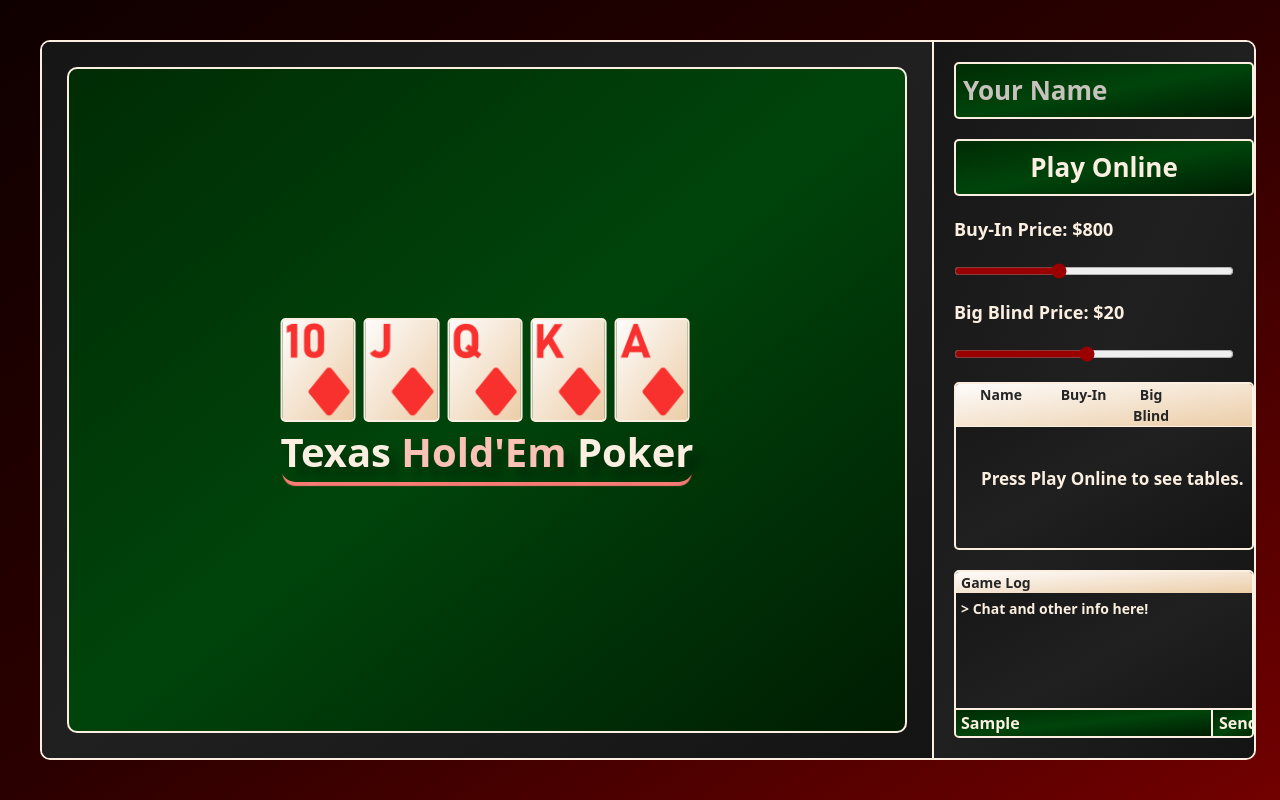
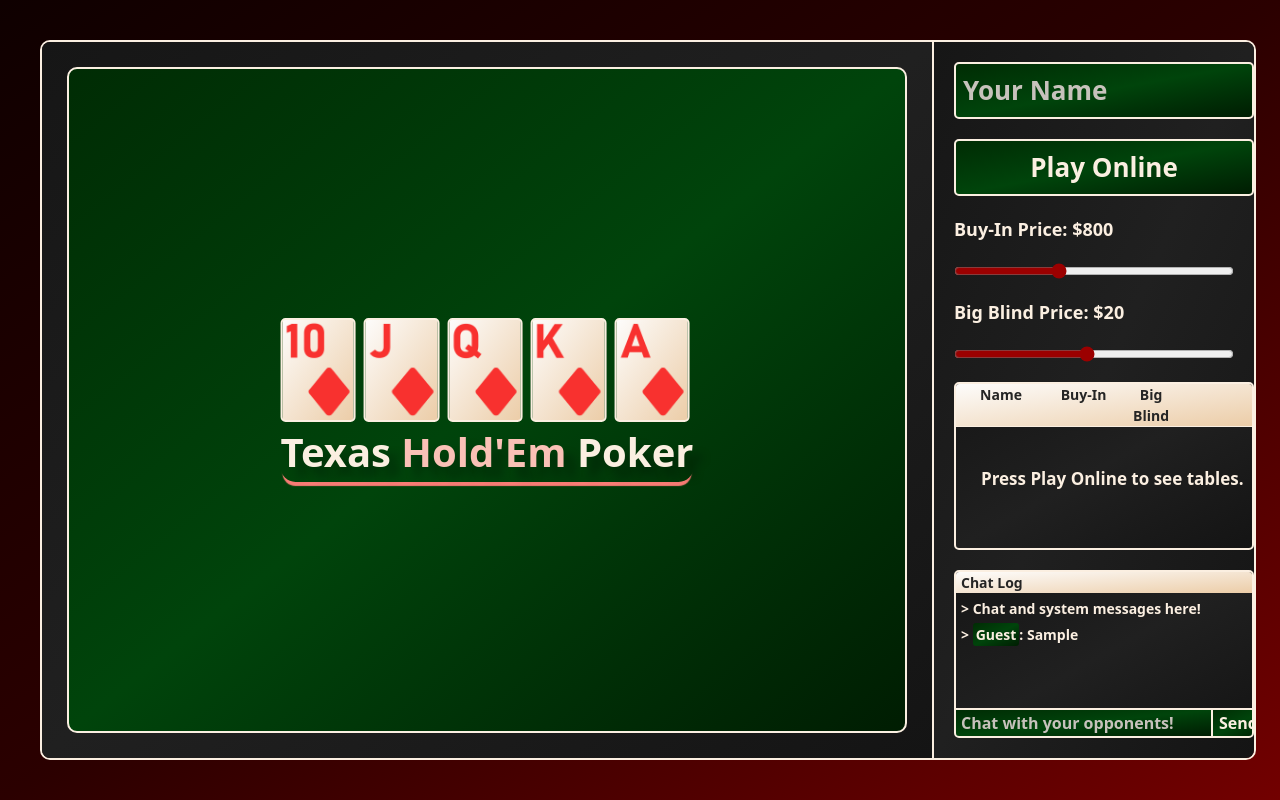
Before and after one commit to JakubDurkac/poker_project, a React (Vite) app: page / in a window 1280 px wide. Both pictures are taken after typing "Sample" into the empty fields and a click on the button "Send". Built offline with nearby package versions, Linux system fonts and the light colour scheme.

Commit message:
Fully implement ChatLog. Chat is now working, players can chat with each other at the table. Might add a few system messages next.

```diff
--- a/src/App.css
+++ b/src/App.css
@@ -344,6 +344,7 @@ input[type='range'] {
 }
 
 .game-log-line {
+  word-break: break-word;
   margin: 5px 5px 5px 5px;
 }
 
@@ -376,3 +377,9 @@ input[type='range'] {
   border-width: 2px 0px 0px 2px;
   border-style: solid;
 }
+
+.chat-message-author {
+  background-image: var(--poker-table-gradient);
+  padding: 2px 3px 2px 3px;
+  border-radius: 3px;
+}
--- a/src/App.tsx
+++ b/src/App.tsx
@@ -11,6 +11,7 @@ import {
   Showdown,
   Suit,
   Rank,
+  ChatMessage,
 } from "./types";
 
 const initialClientAttributes: ClientAttributes = {
@@ -61,6 +62,47 @@ function App() {
 
   const [availableTables, setAvailableTables] = useState<Table[]>([]);
   const [showdownObjects, setShowdownObjects] = useState<Showdown[]>([]);
+
+  const [chatMessages, setChatMessages] = useState<ChatMessage[]>([
+    {
+      author: "system",
+      message: "Chat and system messages here!",
+    },
+  ]);
+
+  const addChatMessage = (author: string, message: string) => {
+    const newMessage: ChatMessage = {
+      author: author,
+      message: message,
+    };
+
+    setChatMessages((prevMessages) => [...prevMessages, newMessage]);
+
+    const { name, socket, isPlaying } = clientAttributes;
+    if (isPlaying && name && socket) {
+      const dataToSend = {
+        chatMessage: newMessage,
+      };
+
+      const message = {
+        type: "chatMessage",
+        data: dataToSend,
+      };
+
+      if (socket) {
+        socket.send(JSON.stringify(message));
+      }
+    }
+  };
+
+  const addChatMessageWithoutSending = (author: string, message: string) => {
+    const newMessage: ChatMessage = {
+      author: author,
+      message: message,
+    };
+
+    setChatMessages((prevMessages) => [...prevMessages, newMessage]);
+  };
 
   const connectToServer = (
     playerName: string,
@@ -155,6 +197,11 @@ function App() {
 
       case "showdown":
         setShowdownObjects(message.data);
+        break;
+
+      case "chatMessage":
+        const { chatAuthor, chatMessage } = message.data;
+        addChatMessageWithoutSending(chatAuthor, chatMessage);
         break;
 
       default:
@@ -312,6 +359,8 @@ function App() {
           playerStates={playerStates}
           clientAttributes={clientAttributes}
           showdownObjects={showdownObjects}
+          chatMessages={chatMessages}
+          addChatMessage={addChatMessage}
         />
       ) : (
         <OfflineMenu
@@ -319,6 +368,8 @@ function App() {
           clientAttributes={clientAttributes}
           connectToServer={connectToServer}
           joinTable={joinTable}
+          chatMessages={chatMessages}
+          addChatMessage={addChatMessage}
         />
       )}
     </div>
--- a/src/components/ChatLog.tsx
+++ b/src/components/ChatLog.tsx
@@ -1,17 +1,71 @@
-const ChatLog = () => {
+import { useEffect, useRef, useState } from "react";
+import { ChatMessage, ClientAttributes } from "../types";
+
+interface Props {
+  chatMessages: ChatMessage[];
+  addChatMessage: (author: string, message: string) => void;
+  clientAttributes: ClientAttributes;
+}
+
+const ChatLog = ({ chatMessages, addChatMessage, clientAttributes }: Props) => {
+  const [inputValue, setInputValue] = useState<string>("");
+  const messagesEndRef = useRef<HTMLDivElement | null>(null);
+
+  const handleSendMessage = () => {
+    if (inputValue.trim()) {
+      addChatMessage(clientAttributes.name ?? "Guest", inputValue);
+      setInputValue("");
+    }
+  };
+
+  const handleKeyDown = (e: React.KeyboardEvent<HTMLInputElement>) => {
+    if (e.key === "Enter") {
+      handleSendMessage();
+    }
+  };
+
+  const scrollToBottom = () => {
+    if (messagesEndRef.current) {
+      messagesEndRef.current.scrollIntoView({ behavior: "smooth" });
+    }
+  };
+
+  useEffect(() => {
+    scrollToBottom();
+  }, [chatMessages]);
+
   return (
     <div className="game-log-container">
-      <div className="game-log-header">Game Log</div>
+      <div className="game-log-header">Chat Log</div>
       <div className="game-log-messages">
-        <div className="game-log-line">{">"} Chat and other info here!</div>
+        {chatMessages.map((msg, index) => (
+          <div key={index} className="game-log-line">
+            {"> "}
+            {msg.author === "system" ? (
+              ""
+            ) : (
+              <>
+                <span className="chat-message-author">{msg.author}</span>
+                {": "}
+              </>
+            )}
+            {msg.message}
+          </div>
+        ))}
+        <div ref={messagesEndRef} />
       </div>
       <div className="game-log-chat">
         <input
           className="chat-input"
           type="text"
           placeholder="Chat with your opponents!"
+          value={inputValue}
+          onChange={(e) => setInputValue(e.target.value)}
+          onKeyDown={handleKeyDown}
         />
-        <button className="chat-send-button">Send</button>
+        <button className="chat-send-button" onClick={handleSendMessage}>
+          Send
+        </button>
       </div>
     </div>
   );
--- a/src/components/OfflineMenu.tsx
+++ b/src/components/OfflineMenu.tsx
@@ -1,6 +1,6 @@
 import { useState } from "react";
 import AvailableTablesList from "./AvailableTablesList";
-import { ClientAttributes, Table } from "../types";
+import { ChatMessage, ClientAttributes, Table } from "../types";
 import ChatLog from "./ChatLog";
 
 interface Props {
@@ -12,6 +12,8 @@ interface Props {
     bigBlindPrice: number
   ) => void;
   joinTable: (tableName: string) => void;
+  chatMessages: ChatMessage[];
+  addChatMessage: (author: string, message: string) => void;
 }
 
 const OfflineMenu = ({
@@ -19,6 +21,8 @@ const OfflineMenu = ({
   clientAttributes,
   connectToServer,
   joinTable,
+  chatMessages,
+  addChatMessage,
 }: Props) => {
   const [inputName, setInputName] = useState("");
   const [buyInPrice, setBuyInPrice] = useState(800);
@@ -83,7 +87,11 @@ const OfflineMenu = ({
         clientAttributes={clientAttributes}
         joinTable={joinTable}
       />
-      <ChatLog />
+      <ChatLog
+        chatMessages={chatMessages}
+        addChatMessage={addChatMessage}
+        clientAttributes={clientAttributes}
+      />
     </div>
   );
 };
--- a/src/components/OnlineMenu.tsx
+++ b/src/components/OnlineMenu.tsx
@@ -1,5 +1,5 @@
 import { useEffect, useState } from "react";
-import { ClientAttributes, PlayerState, Showdown } from "../types";
+import { ChatMessage, ClientAttributes, PlayerState, Showdown } from "../types";
 import LastShowdownInfo from "./LastShowdownInfo";
 import ChatLog from "./ChatLog";
 
@@ -8,6 +8,8 @@ interface Props {
   playerStates: PlayerState[];
   clientAttributes: ClientAttributes;
   showdownObjects: Showdown[];
+  chatMessages: ChatMessage[];
+  addChatMessage: (author: string, message: string) => void;
 }
 
 const OnlineMenu = ({
@@ -15,6 +17,8 @@ const OnlineMenu = ({
   playerStates,
   clientAttributes,
   showdownObjects,
+  chatMessages,
+  addChatMessage,
 }: Props) => {
   const localPlayer = playerStates[0][0];
   const { balance, currentBid, isTheirTurn } = localPlayer;
@@ -117,7 +121,11 @@ const OnlineMenu = ({
         Fold
       </button>
       <LastShowdownInfo showdownObjects={showdownObjects} />
-      <ChatLog />
+      <ChatLog
+        chatMessages={chatMessages}
+        addChatMessage={addChatMessage}
+        clientAttributes={clientAttributes}
+      />
     </div>
   );
 };
--- a/src/types.ts
+++ b/src/types.ts
@@ -92,3 +92,8 @@ export interface Showdown {
         tieBreakers: number[]
     };
 }
+
+export interface ChatMessage {
+    author: string;
+    message: string;
+}
```
